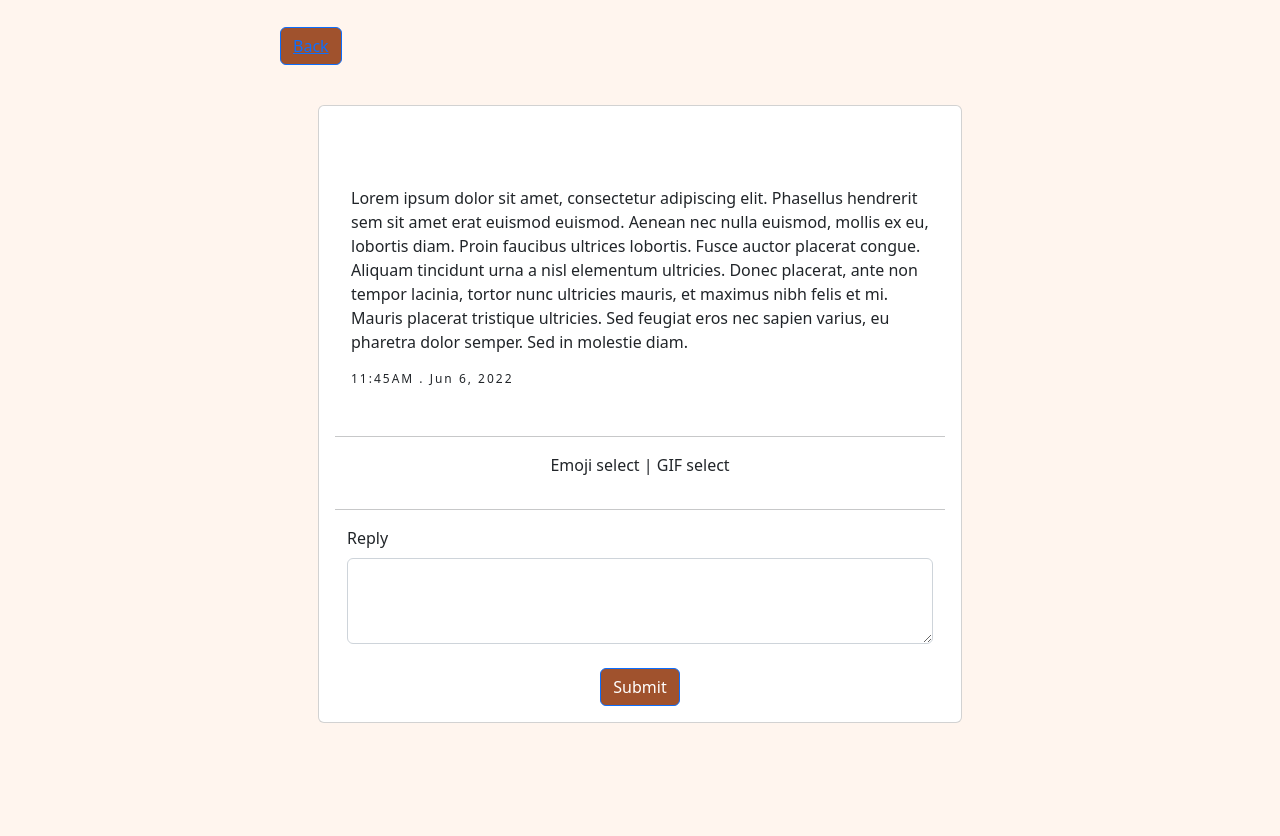
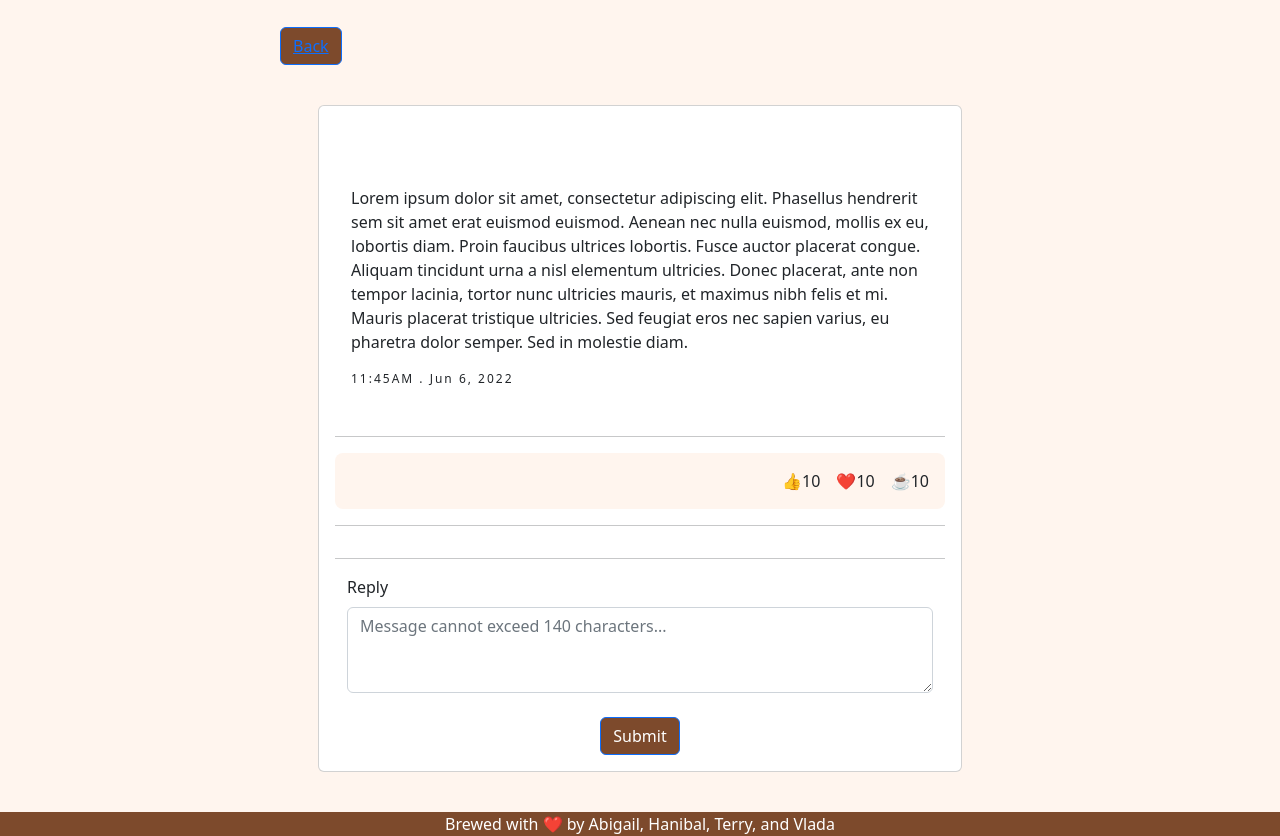
Before and after one commit to TheWeion/fp-lap1-journaling-website-frontend, a plain HTML site: page client/status.html in a window 1280 px wide. Shown: the part 186-1022 px from the top of the page. Before the commit the page ends 949 px from the top, so only its background shows below. Drawn offline with nearby package versions, Linux system fonts and the light colour scheme; files whose address does not match are found by name.

Commit message:
reactions added

```diff
--- a/client/assets/css/style.css
+++ b/client/assets/css/style.css
@@ -4,6 +4,11 @@ body {
 
 header {
     background-color: #7D4A2C;
+}
+
+footer {
+    background-color: #7D4A2C;
+    color: white;
 }
 
 #logo{
@@ -30,11 +35,11 @@ header {
 }
 
 #btnstyle {
- background-color:#a0522d !important;
+ background-color:#7D4A2C !important;
 }
 
 .btn-primary, .btn-primary:hover, .btn-primary:active, .btn-primary:visited {
-    background-color:#a0522d !important;
+    background-color:#7D4A2C !important;
     color: white !important;
 }
 
@@ -42,3 +47,22 @@ header {
 .post-interact {
     text-align: center;
 }
+
+.reacts {
+    column-gap: 1em;
+    float: right;
+    background-color: #FFF5EE;
+    padding: 0.5em;
+}
+
+.reacts .react-like::before {
+    content: '👍';
+}
+
+.reacts .react-heart::before {
+    content: '❤️'
+}
+
+.reacts .react-java::before {
+    content: '☕'
+}
--- a/client/status.html
+++ b/client/status.html
@@ -51,13 +51,20 @@
                     <p class="timestamp">11:45AM . Jun 6, 2022</p>
                 </div>
                 <hr>
-                <p class="post-interact">Emoji select | GIF select</p>
+                <div class="reacts rounded-3">
+                  <div class="reacts rounded-3 d-flex justify-content-between">
+                      <div class="react-like">10</div>
+                      <div class="react-heart">10</div>
+                      <div class="react-java">10</div>
+                  </div>
+              </div>
+              <hr>
                 <hr>
 
                 <div class="container">
                   <section id="post-reply">
                       <label for="reply-msg" class="form-label">Reply</label>
-                      <textarea class="form-control" name="reply-msg" id="reply-msg" rows="3"></textarea>
+                      <textarea class="form-control" name="reply-msg" id="reply-msg" rows="3" maxlength="140" placeholder="Message cannot exceed 140 characters..."></textarea>
                       </section>
                       </div>
                       <br>
@@ -71,6 +78,8 @@
 </div>
 </div>
 </main>
+
+<footer class="text-center">Brewed with ❤️ by Abigail, Hanibal, Terry, and Vlada</footer>
 
 
 
```
